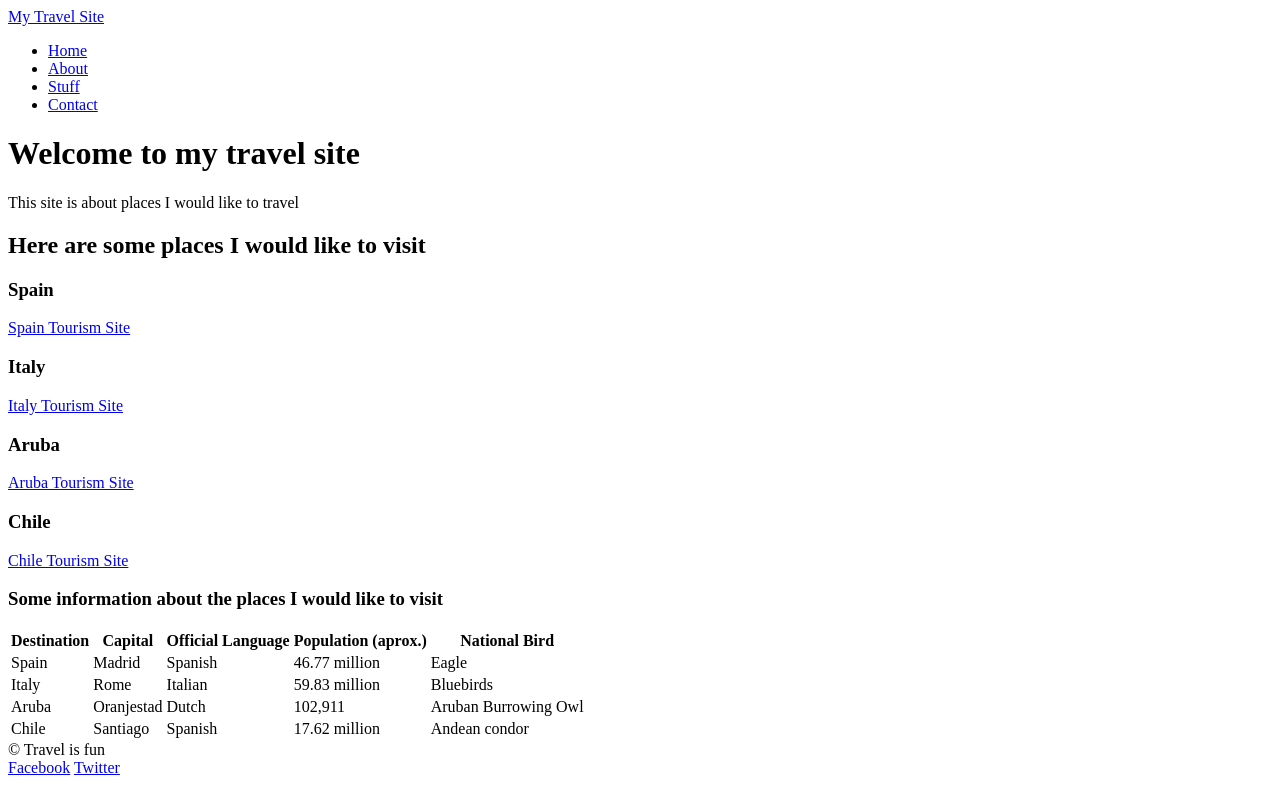
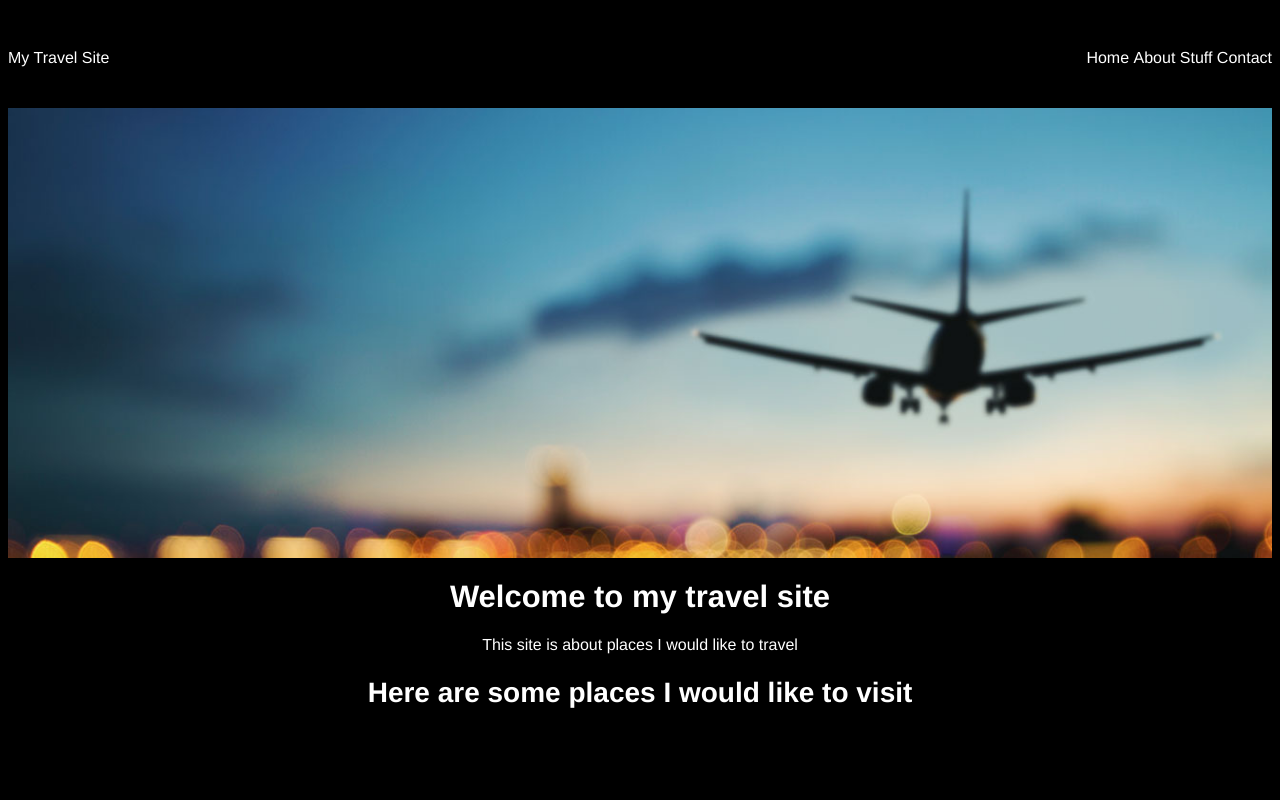
Before and after one commit to tiy-eric/travel_site_styled, a plain HTML site: page index.html in a window 1280 px wide. Shown: the top 800 px of the page. Drawn offline with Linux system fonts and the light colour scheme.

Commit message:
please_work

```diff
--- a/assets/stylesheets/travel.css
+++ b/assets/stylesheets/travel.css
@@ -1,9 +1,12 @@
 /*
-Set the box sizing for every element on the page
+Set the box sizing for every element on the page         ???????
 to border-box. Elements should have padding and
 border included in the element's total width and height
 */
 
+* {
+  box-sizing: border-box;
+}
 
 
 /*
@@ -11,27 +14,39 @@ Set some common styles for the body of the page
  - backgroud color to black
  - text color to white
  - font to helvetica
- - font size to 16px
+ - font size to 16px                   ???????
 */
 
-
+body {
+  background-color: black;
+  color: white;
+  font-family: helvetica;
+  font-size: 16px;
+}
 
 /*
 override our h1 style to have a font size of 32px
 */
 
-
+h1 {
+  font-size: 31px;
+}
 
 /*
 override our h2 style to have a font size of 28px
 */
 
-
+h2 {
+  font-size: 28px;
+}
 
 /*
 style the element with the id of header-statement to have centered text
 */
 
+#header-statement {
+  text-align: center;
+}
 
 
 /*
@@ -42,7 +57,12 @@ style the elements with a class of page-row
  - give the element a margin of 2% on the top and bottom
 */
 
-
+.page-row {
+  width: 100%;
+  clear: both;
+  padding: 5%;
+  margin: 2%;
+}
 
 /*
 style the elements with a class of card
@@ -54,10 +74,23 @@ style the elements with a class of card
  - background color of white
  - align the text to the center
  - make the text color black
- - set the background size to contain //Scale the image to the largest size such that both its width and its height can fit inside the content area
+ - ??????? set the background size to contain //Scale the image to the largest size such that both its width and its height can fit inside the content area
  - set the background to not repeat
 */
 
+.card {
+  width: 20%;
+  height: 300px;
+  margin: 2.5%;
+  padding-top: 15%;
+  float:left;
+  background-color: white;
+  text-align: center;
+  color: black;
+  background-size: contain;
+  background-repeat: no-repeat;
+
+}
 
 
 /*
@@ -69,6 +102,14 @@ style the element with the id of hero
  - set the background image to our hero image (travel_hero.jpg) in our assets/images directory
 */
 
+#hero {
+  width: 100%;
+  height: 450px;
+  background-size: cover;
+  background-repeat: no-repeat;
+  background-attachment: fixed;
+  background-image: url("../images/travel_hero.jpg");
+}
 
 
 /*
@@ -76,6 +117,9 @@ style the element with the id of hero
  set the background image to (spain_flag.svg) in our assets/images directory
 */
 
+#spain {
+  background-image: url("../images/spain_flag.svg");
+}
 
 
 /*
@@ -83,6 +127,9 @@ style the element with the id of hero
  set the background image to (italy_flag.svg) in our assets/images directory
 */
 
+#italy {
+  background-image: url("../images/italy_flag.svg");
+}
 
 
 /*
@@ -90,13 +137,18 @@ style the element with the id of hero
  set the background image to (aruba_flag.svg) in our assets/images directory
 */
 
-
+#aruba {
+  background-image: url("../images/aruba_flag.svg");
+}
 
 /*
  target the element with the id of chile
  set the background image to (chile_flag.svg) in our assets/images directory
 */
 
+#chile {
+  background-image: url("../images/chile_flag.svg");
+}
 
 
 /*
@@ -106,19 +158,28 @@ style the element with the id of hero
   - line height of 100px
 */
 
-
+#masthead {
+  width: 100%;
+  height: 100px;
+  line-height: 100px;
+}
 
 /*
  target the element with the id of nav-list and float it to the left
 */
 
 
+#logo {
+  float:left;
+}
 
 /*
- target the element with the id of nav and float it to the right
+ target the element with the id of navbar and float it to the right
 */
 
-
+#navbar {
+  float: right;
+}
 
  /*
  target the element with the id of nav-list
@@ -126,16 +187,23 @@ style the element with the id of hero
   - remove bullets from the unorder list
 */
 
-
+#nav-list {
+  margin: 0;
+  padding: 0;
+}
 
 /*
  target the elements with the class of nav-link
-  - make the links sit on the same line
+  - make the links sit on the same line     ???????????????
   - give a top and bottom padding of 5px
   - left and right padding of 15px
 */
 
-
+.nav-link {
+  display: inline;
+  padding-top: 5px;
+  padding-bottom: 15px;
+}
 
 /*
  target the links inside element with the id of masthead
@@ -143,7 +211,10 @@ style the element with the id of hero
   - make sure the text is white
 */
 
-
+#masthead a {
+  text-decoration: none;
+  color: white;
+}
 
 /*
  target the element with the id of footer
@@ -152,13 +223,19 @@ style the element with the id of hero
   - set the line height to 100px
 */
 
-
+#footer {
+  width: 100%;
+  height: 100px;
+  line-height: 100px;
+}
 
 /*
  target the element with the id of copyright and float it to the left
 */
 
-
+#copyright {
+  float: left;
+}
 
 /*
  target the table element
@@ -167,14 +244,24 @@ style the element with the id of hero
   - make the width 100%
 */
 
-
+table {
+  border: 2px;
+  border-color: black;
+  border-style: solid;
+  border-collapse: collapse;
+  width: 100%;
+}
 
 /*
  target the tr, td, and th elements
   - give a 2px black solid border to the table
 */
 
-
+tr, td, th {
+  border: 2px;
+  border-color: black;
+  border-style: solid;
+}
 
 /*
  target the th element
@@ -182,7 +269,10 @@ style the element with the id of hero
   - set the text color to white
 */
 
-
+th {
+  background-color: black;
+  color: white;
+}
 
 /*
  target the element with the id of travel-table
@@ -190,14 +280,19 @@ style the element with the id of hero
   - make the background color white
 */
 
-
+#travel-table {
+  color: black;
+  background-color: white;
+}
 
 /*
  target the h3 element within the element with the id of travel-table
   - center align the text
 */
 
-
+#travel-table {
+  text-align: center;
+}
 
 /*
  target the element with the id of social-links
@@ -206,9 +301,20 @@ style the element with the id of hero
   - give a left and right padding of 15px
 */
 
-
+#social-links a {
+  float: right;
+  padding-top: 5px;
+  padding-bottom: 5px;
+  padding-left: 15px;
+  padding-right: 15px;
+}
 
 /*
  target the links inside element with the id of social-links
   - make sure the text is white and there is no underline
 */
+
+#social-links a {
+  color: white;
+  text-decoration: none;
+}
```
Also changed, not shown: 1 other file.
